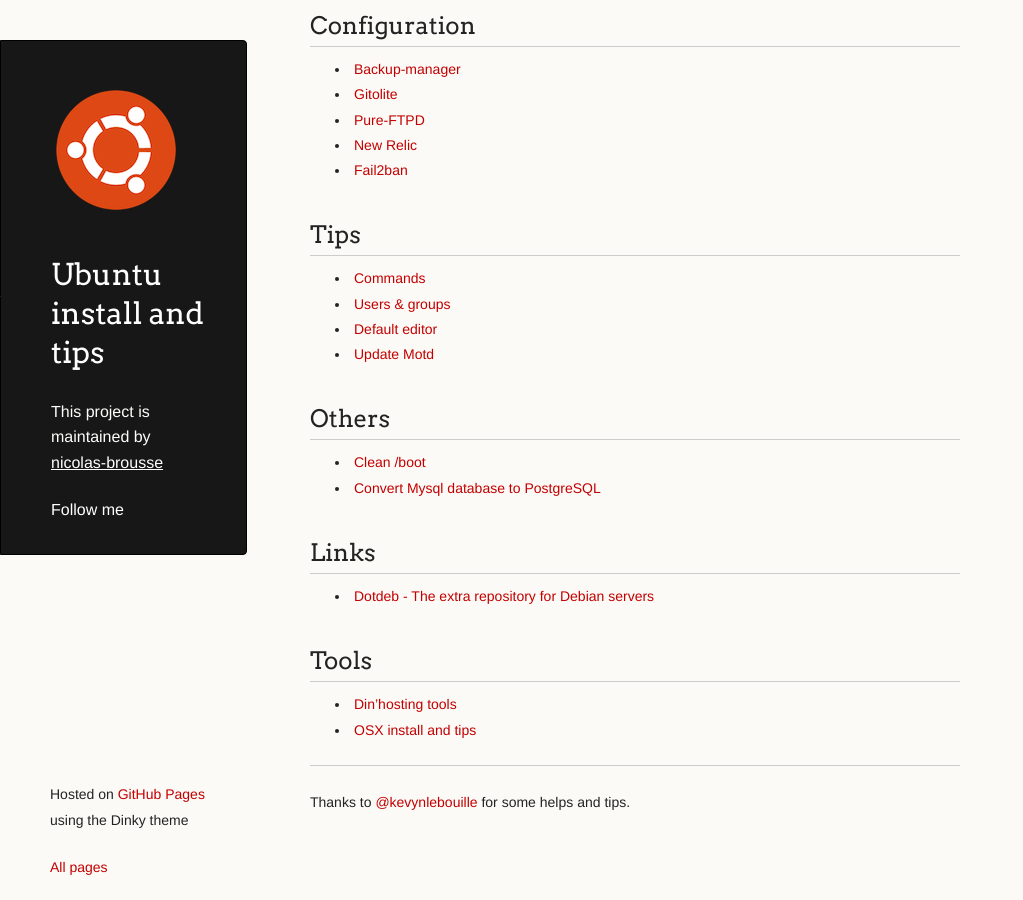
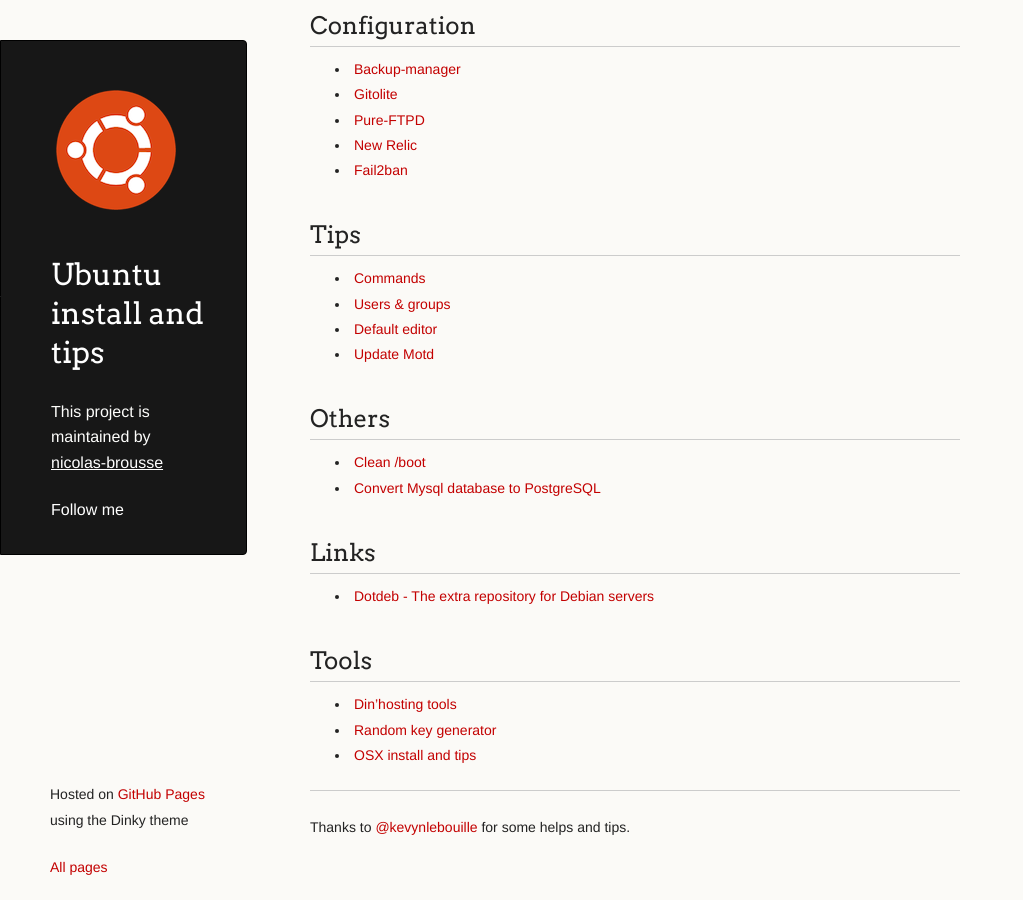
Before and after one commit to nicolas-brousse/ubuntu-install-and-tips, a Jekyll site: the page built from index.md, in a window 1280 px wide and 900 px high, scrolled down 640 px. Shown: the whole window, without its empty margins (0-1023 px from the left). Built offline with Jekyll 4.4.1, drawn with Linux system fonts in a browser that asks for light colours; Markdown is read by kramdown in place of the engine named in the settings; comment, search, counter and statistics services are not loaded; before the commit the page ends 1515 px from its top, so only the background shows below that.

Commit message:
Update index.md

```diff
--- a/index.md
+++ b/index.md
@@ -54,6 +54,7 @@
 ## Tools
 
 - [Din'hosting tools](http://outils.dinhosting.fr)
+- [Random key generator](http://randomkeygen.com/)
 - [OSX install and tips](http://nicolas-brousse.github.io/osx-install-and-tips/)
 
 
```
